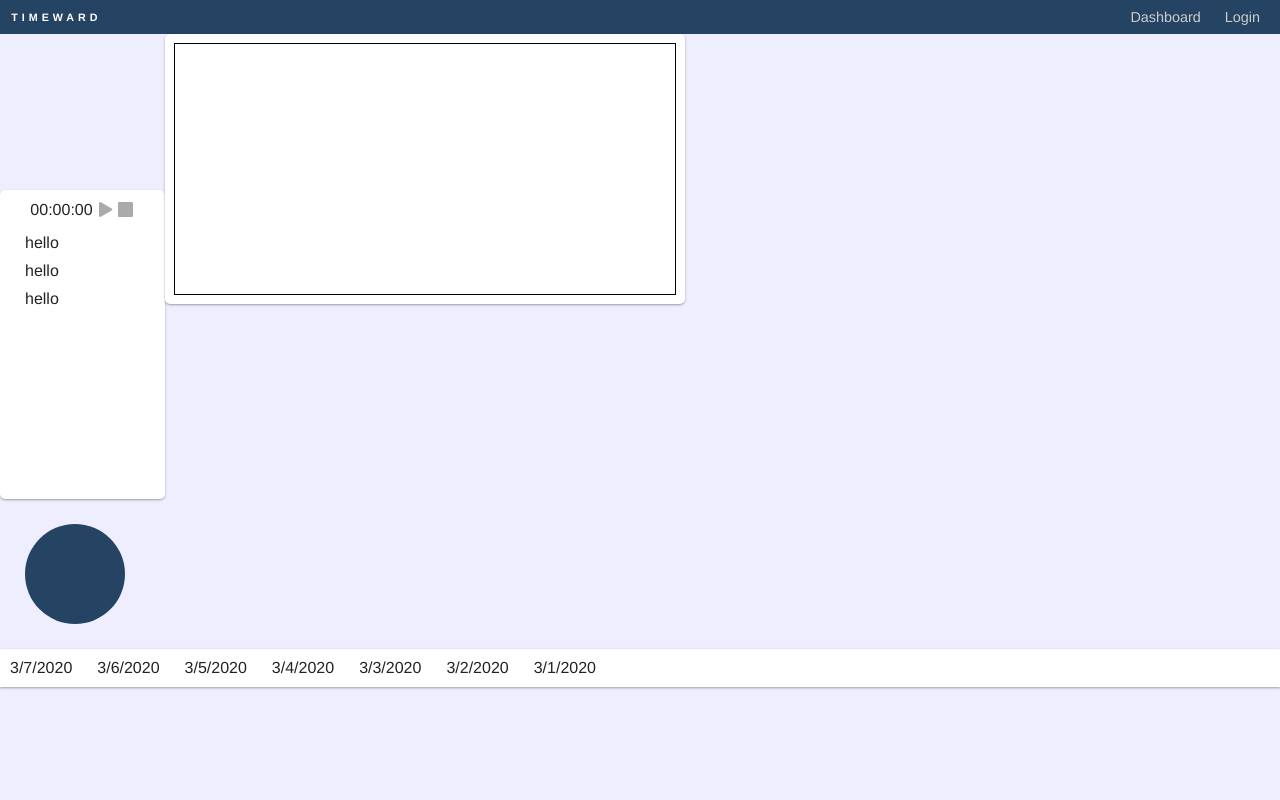
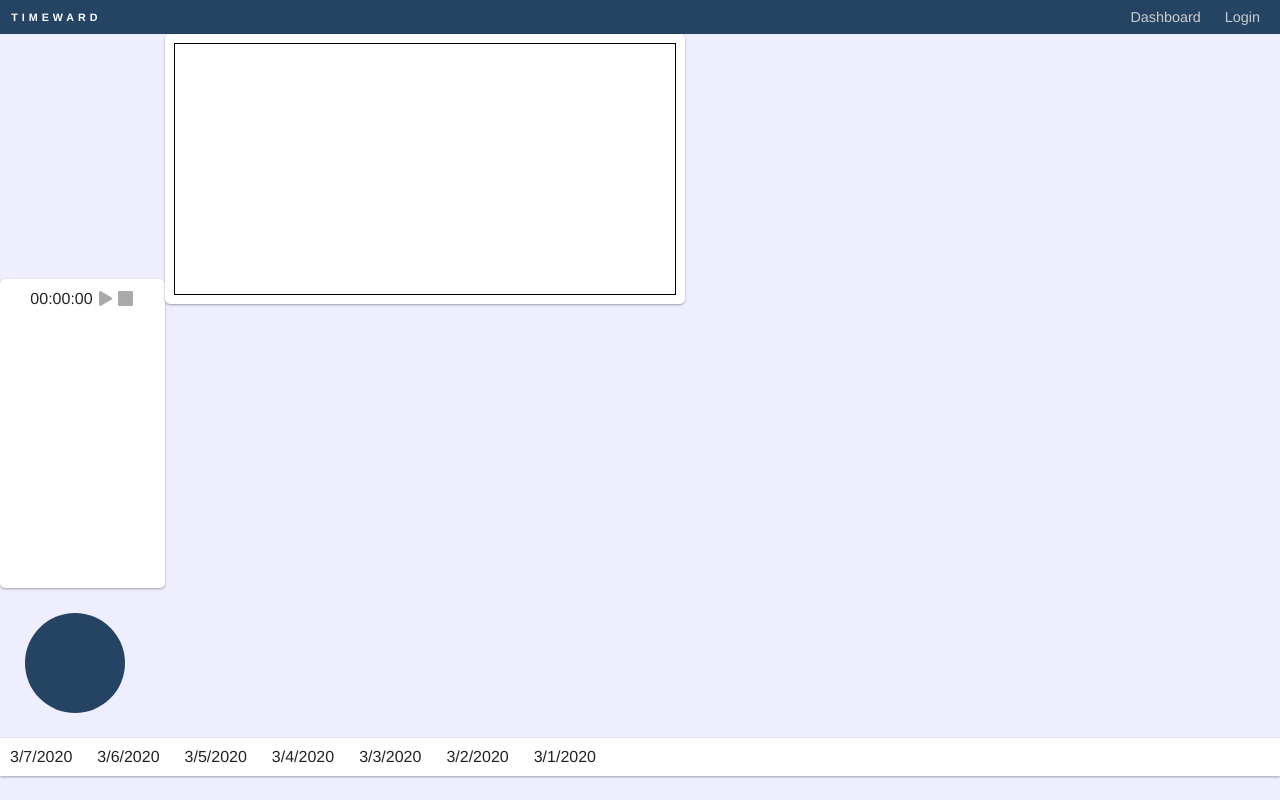
Before and after one commit to rpivo/timeward-react, a React app: page / in a window 1280 px wide. Built offline with nearby package versions, Linux system fonts and the light colour scheme; the HTML template or start-up script is replaced by a standard one.

Commit message:
pass dashboard store to timesheet

```diff
--- a/src/components/Timesheet.tsx
+++ b/src/components/Timesheet.tsx
@@ -7,8 +7,8 @@ type TimesheetProps = {
 };
 
 const Record = (): JSX.Element => {
-  const context = useContext(DashboardContext);
-  return <StyledRecord>{ context }</StyledRecord>;
+  const { store } = useContext(DashboardContext);
+  return <StyledRecord>{ store }</StyledRecord>;
 };
 
 
```
Also changed, not shown: 1 other file (tests, documents, lock files or other folders).
